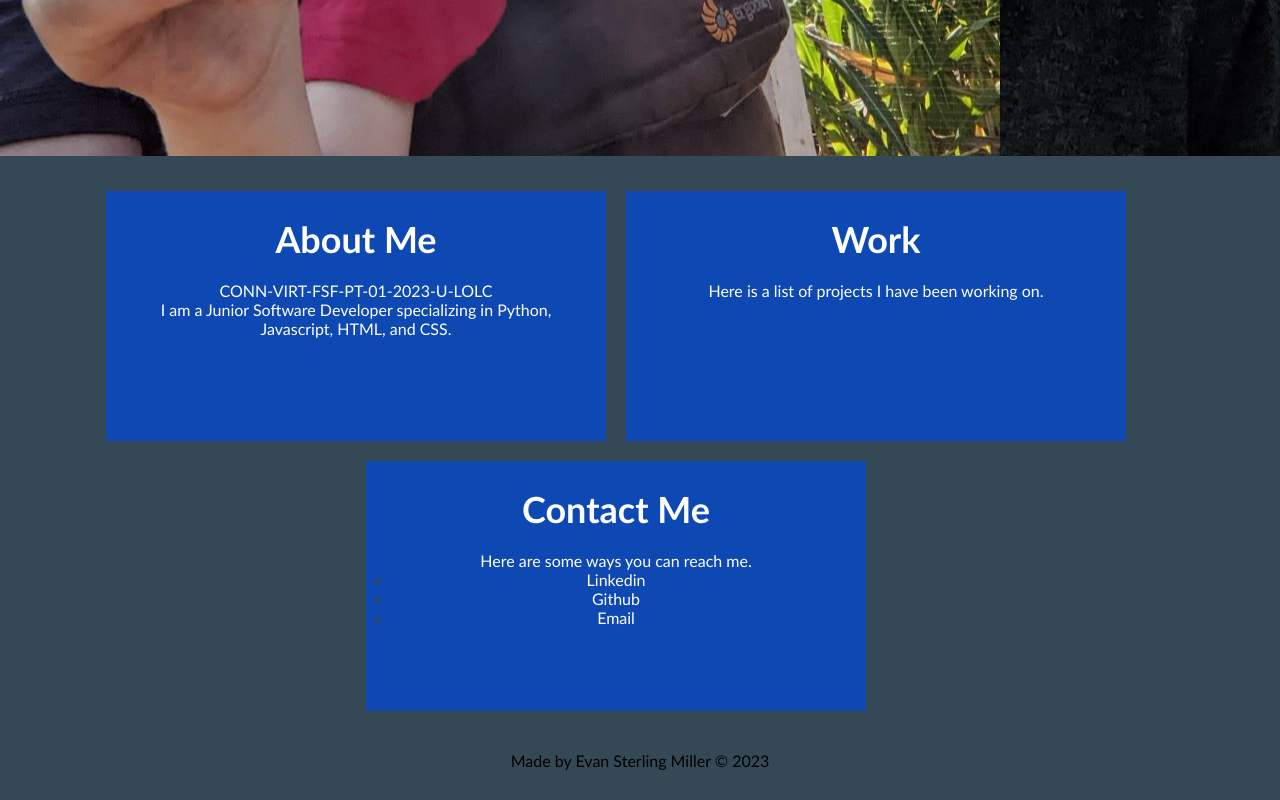
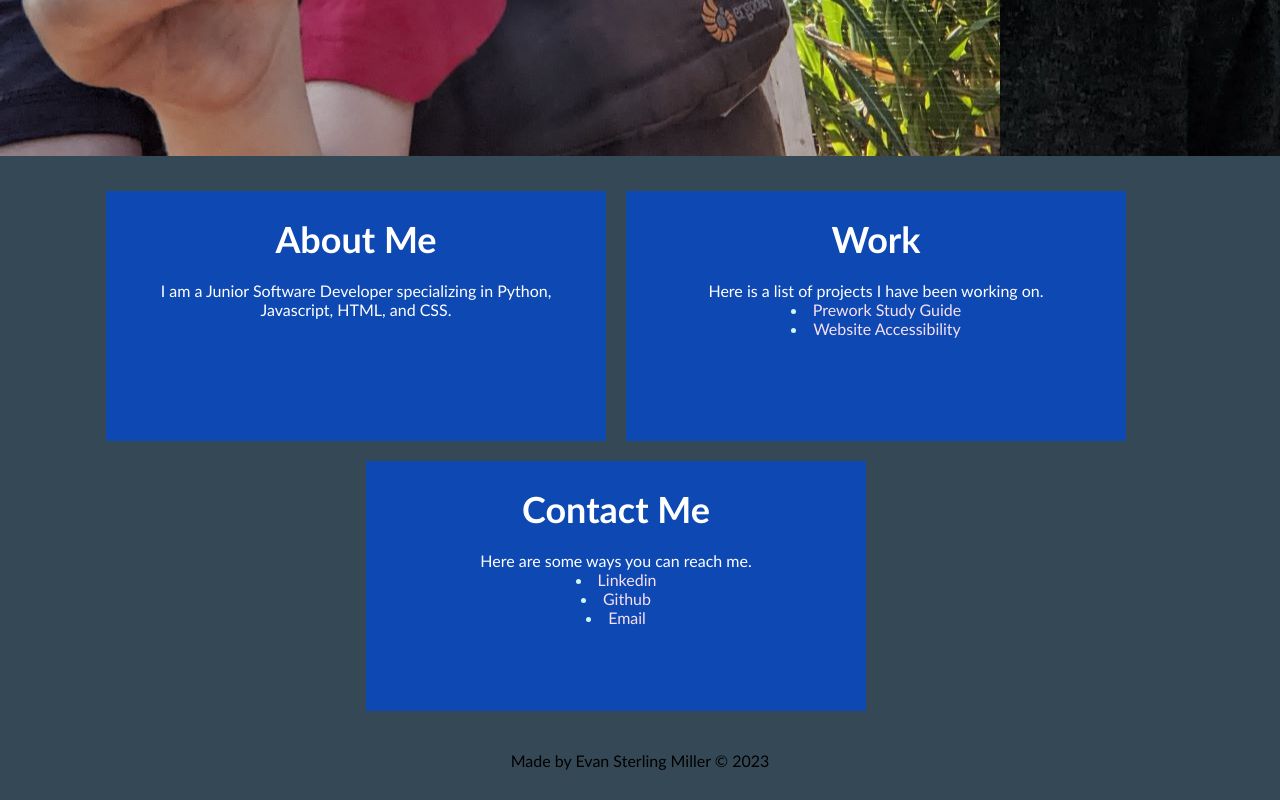
Before and after one commit to EvanSterlingMiller/My_Portfolio, a plain HTML site: page index.html in a window 1280 px wide. Shown: the part 741-1541 px from the top of the page. Drawn offline with Linux system fonts and the light colour scheme.

Commit message:
Updated styling

```diff
--- a/Assets/style.css
+++ b/Assets/style.css
@@ -93,7 +93,10 @@ p {
 }
 
 .content li {
-    color: #354855;
+    color:rgb(207, 248, 248);
+}
+.content li a {
+    color: #f8e0f2;
 }
 
 
--- a/index.html
+++ b/index.html
@@ -31,7 +31,6 @@
         <section id= "about_me" class="about_me">
           <div class = "flex_row">
             <h1>About Me</h1>
-            CONN-VIRT-FSF-PT-01-2023-U-LOLC
             <p>
                 I am a Junior Software Developer specializing in Python, Javascript, HTML, and CSS.
             </p>
@@ -41,9 +40,14 @@
         <section id="work" class="work">
           <div dlass = "flex_row">
             <h2>Work</h2>
-
             <p>
                 Here is a list of projects I have been working on.
+                <li>
+                    <a href="https://github.com/EvanSterlingMiller/prework-study-guide">Prework Study Guide</a>
+                  </li>
+                  <li>
+                    <a href="https://github.com/EvanSterlingMiller/Challenge1-Horiseon">Website Accessibility</a>
+                  </li>
             </p>
           </div>
         </section>
@@ -55,7 +59,7 @@
             <p>
                 Here are some ways you can reach me.
             </p>
-            <ul>
+
                 <li>
                     <a href="https://www.linkedin.com/in/evan-miller-537290154/">Linkedin</a>
                 </li>
@@ -65,7 +69,7 @@
                 <li>
                     <a href="mailto:evan.s.miller3@gmail.com">Email</a>
                 </li>
-            </ul>
+
           </div>
         </section>
     </section>
```
